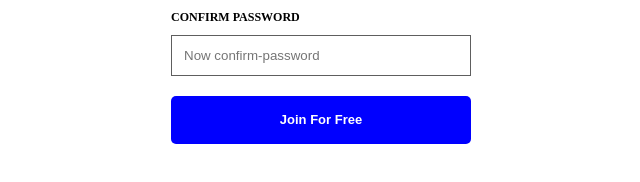
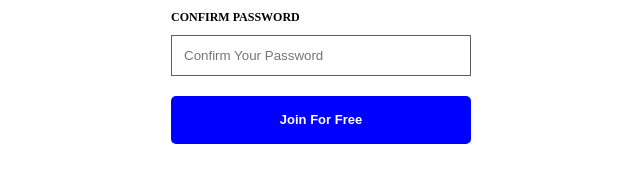
Before and after one commit to Mohamed-Designer-Developer/Form-Validation, a plain HTML site: page Sign up.html in a window 1280 px wide. Shown: the part 508-690 px from the top of the page, 319-959 px from the left. Drawn offline with Linux system fonts and the light colour scheme.

Commit message:
change confirm placeholder

```diff
--- a/Sign up.html
+++ b/Sign up.html
@@ -65,7 +65,7 @@
               type="password"
               name="confirm-password"
               id="confirm-password"
-              placeholder="Now confirm-password"
+              placeholder="Confirm Your Password"
               class="confirm-password"
             />
           </div>
```
